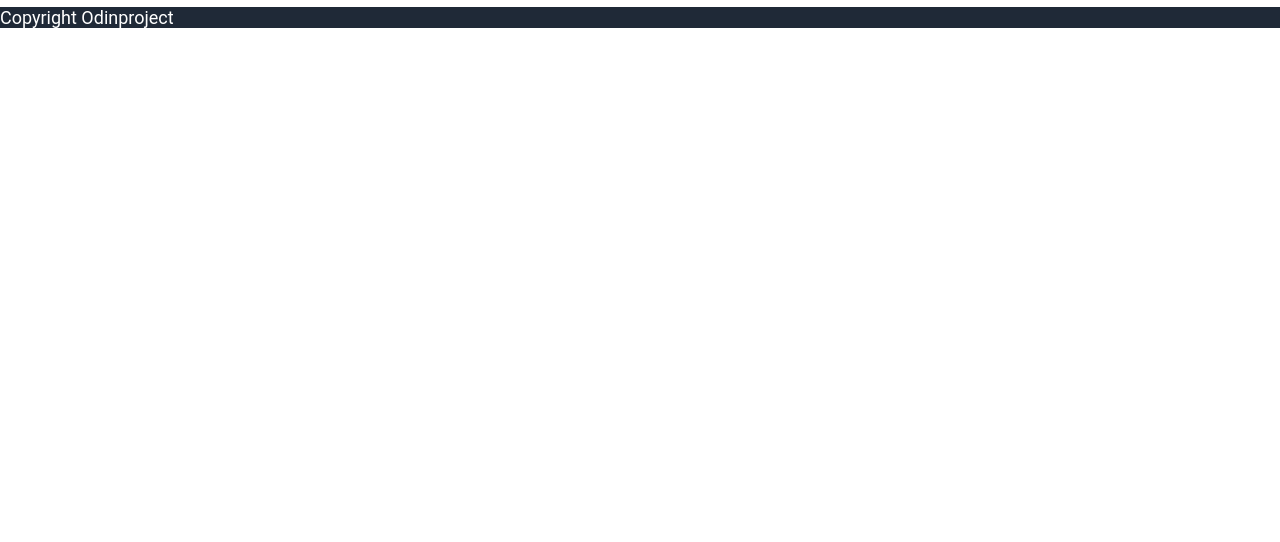
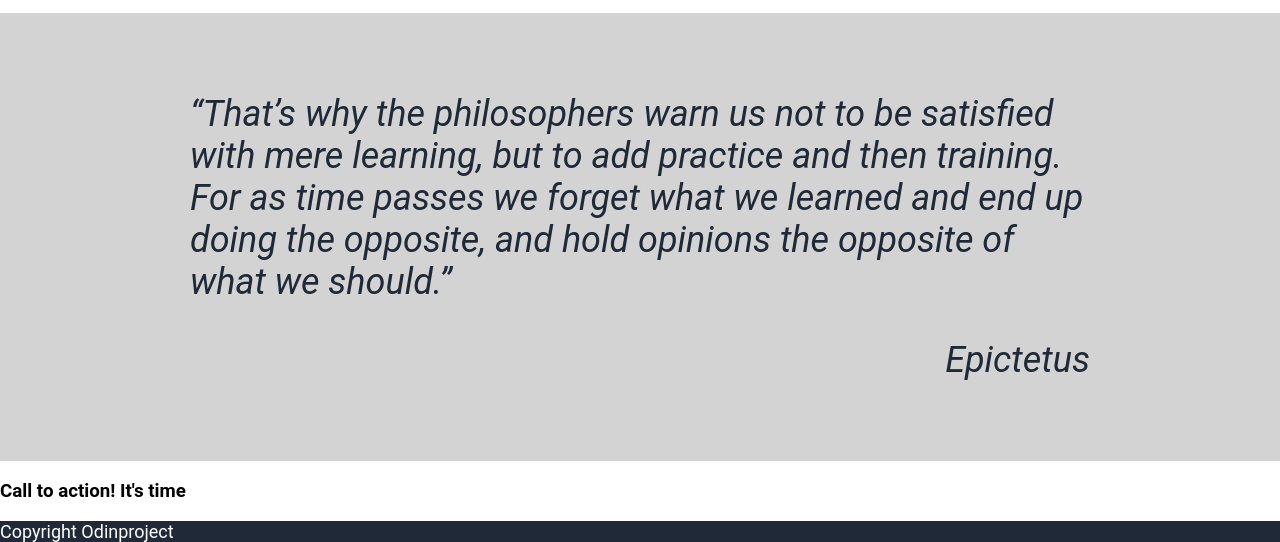
Before and after one commit to balazs-busak/landing-page, a plain HTML site: page index.html in a window 1280 px wide. Shown: the part 788-1330 px from the top of the page. Before the commit the page ends 816 px from the top, so only its background shows below. Drawn offline with Linux system fonts and the light colour scheme.

Commit message:
Added a quote section

```diff
--- a/index.html
+++ b/index.html
@@ -51,9 +51,21 @@
                     <p>This is a random pic</p>
                 </div>
             </div>
-
         </div>
+        <div class="testimony">
+            <div class="quote">
+                <p>“That’s why the philosophers warn us not to be satisfied with mere learning, but to add practice and then training. For as time passes we forget what we learned and end up doing the opposite, and hold opinions the opposite of what we should.”</p>
+                <p class="author">Epictetus</p>
+            </div>
         </div>
+        <div class="calltoaction">
+            <div class="card">
+                <div class="text">
+                    <h3>Call to action! It's time</h3>
+                </div>
+            </div>
+        </div>
+    </div>
         <div class="footer">
         Copyright Odinproject
         </div>
--- a/style.css
+++ b/style.css
@@ -1,13 +1,9 @@
-* {
-    box-sizing: border-box;
-}
 
 body{
     height: 100vh;
-    overflow: hidden;
     margin: 0;
     font-family: Roboto, sans-serif;
-    vertical-align: baseline;
+    overflow: auto;
 
 }
 
@@ -110,3 +106,22 @@ button {
     border-color: #3882F6;
     border-radius: 30px;
 }
+
+.testimony {
+    background-color: lightgray;
+    display: flex;
+    align-items: center;
+    justify-content: center;
+}
+
+.quote {
+    color: #1F2937;
+    font-size: 36px;
+    font-style: italic;
+    max-width: 900px;
+    padding: 44px;
+}
+
+.author {
+    text-align: end;
+}
```
